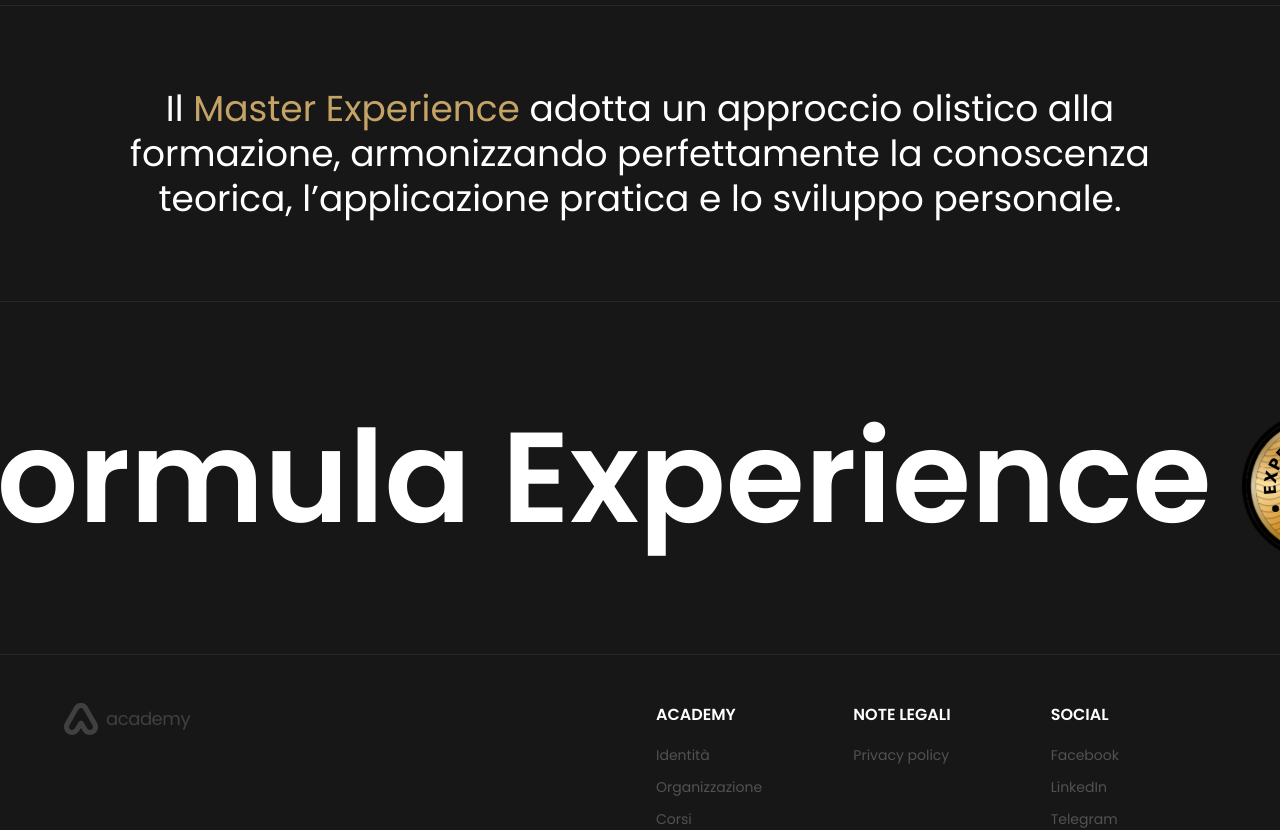
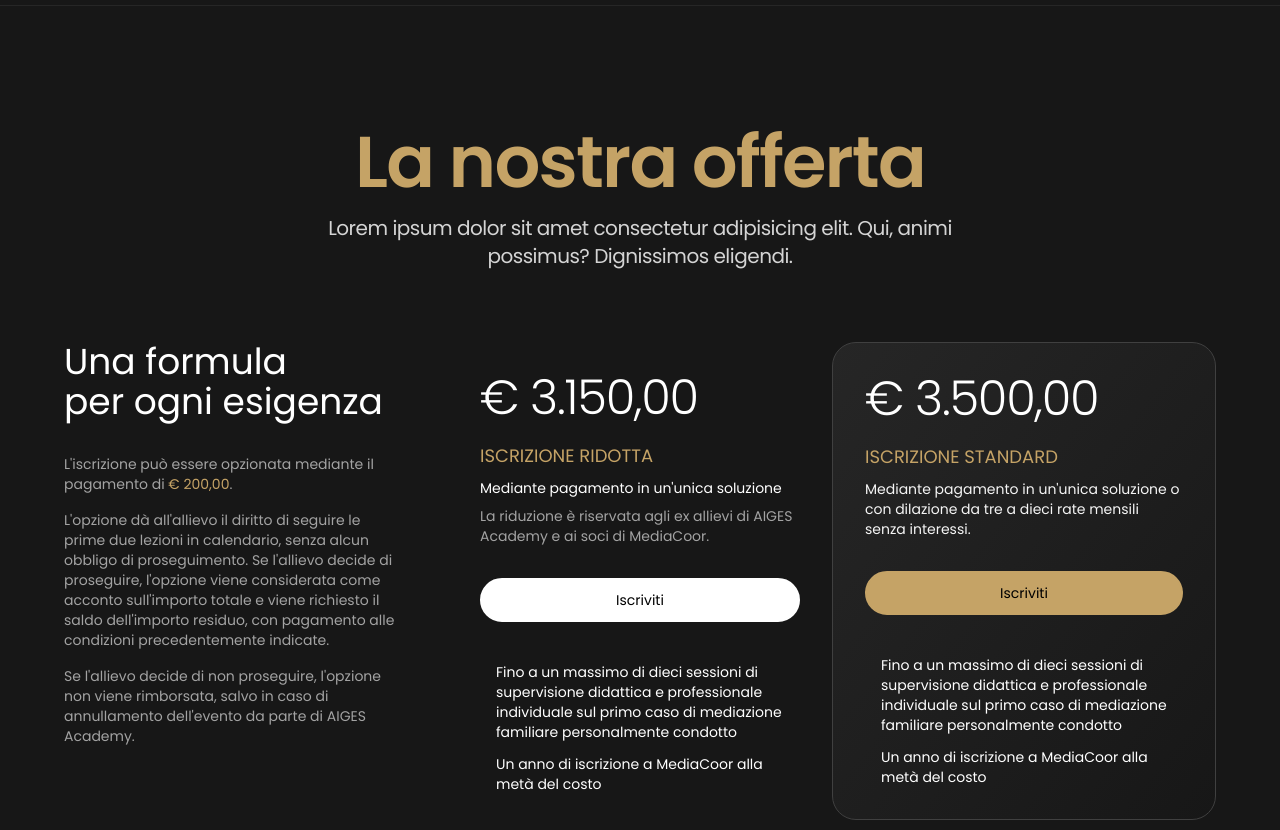
Before and after one commit to plasm/academy, a Nuxt app: page /corsi/master-experience in a window 1280 px wide. Shown: the part 4680-5510 px from the top of the page. Built offline with nearby package versions, Linux system fonts and the light colour scheme.

Commit message:
feat: price

```diff
--- /dev/null
+++ b/components/ac-pricing/index.vue
@@ -0,0 +1,82 @@
+<template>
+  <section data-name="ac-pricing">
+    <div class="relative mx-auto w-full max-w-7xl items-center px-4 md:px-12 lg:px-16">
+      <div class="mx-auto grid grid-cols-1 items-start lg:grid-cols-3">
+        <div class="lg:pr-12">
+          <div class="flex flex-col p-8 lg:p-0">
+            <h1 class="text-4xl text-white">
+              Una formula
+              <span class="lg:block"> per ogni esigenza </span>
+            </h1>
+            <div class="mt-8 max-w-lg">
+              <div class="flex flex-col gap-4 text-sm text-neutral-400 ">
+                <div>L'iscrizione può essere opzionata mediante il pagamento di <span class="text-gold">€ 200,00</span>. </div>
+
+                <div>L'opzione dà all'allievo il diritto di seguire le prime due lezioni in calendario, senza alcun obbligo di proseguimento. Se l'allievo decide di proseguire, l'opzione viene considerata come acconto sull'importo totale e viene richiesto il saldo dell'importo residuo, con pagamento alle condizioni precedentemente indicate.</div>
+
+                <div>Se l'allievo decide di non proseguire, l'opzione non viene rimborsata, salvo in caso di annullamento dell'evento da parte di AIGES Academy.</div>
+              </div>
+            </div>
+          </div>
+        </div>
+        <section class="flex flex-col px-6 sm:px-8 lg:py-8">
+          <h3 class="mt-5 text-lg uppercase text-gold">
+            iscrizione ridotta
+          </h3>
+          <p class="mt-2 text-sm text-white">
+            Mediante pagamento in un'unica soluzione
+          </p>
+          <div class="mt-2 text-sm text-neutral-400">
+            La riduzione è riservata agli ex allievi di AIGES Academy e ai soci di MediaCoor.
+          </div>
+          <p class="order-first text-5xl font-light tracking-tight text-white">
+            € 3.150,00
+          </p>
+          <ul role="list" class="order-last mt-10 flex flex-col gap-y-3 text-sm text-white">
+            <li class="flex items-center">
+              <span class="ml-4 text-sm">Fino a un massimo di dieci sessioni di supervisione didattica e professionale individuale sul primo caso di mediazione familiare personalmente condotto</span>
+            </li>
+            <li class="flex items-center">
+              <span class="ml-4 text-sm">Un anno di iscrizione a MediaCoor alla metà del costo</span>
+            </li>
+          </ul>
+          <a class="nline-flex mt-8 w-full items-center justify-center rounded-full border-2 border-white bg-white px-6 py-2.5 text-center text-sm text-black duration-200 hover:border-white hover:bg-transparent hover:text-white focus:outline-none focus-visible:outline-white focus-visible:ring-white" href="https://rebrand.ly/dff6g2m">
+            Iscriviti
+          </a>
+        </section>
+        <section class="order-first flex flex-col rounded-3xl border border-neutral-700 bg-gradient-to-br from-neutral-800 to-neutral-900 px-6 py-8 sm:px-8 lg:order-none">
+          <h3 class="mt-5 text-lg uppercase text-gold">
+            iscrizione standard
+          </h3>
+          <p class="mt-2 text-sm text-neutral-100">
+            Mediante pagamento in un'unica soluzione o con dilazione da tre a dieci rate mensili senza interessi.
+          </p>
+          <p class="order-first text-5xl font-light tracking-tight text-white">
+            € 3.500,00
+          </p>
+          <ul role="list" class="order-last mt-10 flex flex-col gap-y-3 text-sm text-white">
+            <li class="flex items-center">
+              <span class="ml-4 text-sm">Fino a un massimo di dieci sessioni di supervisione didattica e professionale individuale sul primo caso di mediazione familiare personalmente condotto</span>
+            </li>
+            <li class="flex items-center">
+              <span class="ml-4 text-sm">Un anno di iscrizione a MediaCoor alla metà del costo</span>
+            </li>
+          </ul>
+          <a class="nline-flex mt-8 w-full items-center justify-center rounded-full border-2 border-gold bg-gold px-6 py-2.5 text-center text-sm text-black duration-200 hover:border-gold hover:bg-transparent hover:text-gold focus:outline-none focus-visible:outline-white focus-visible:ring-white" href="https://rebrand.ly/dff6g2m">
+            Iscriviti
+          </a>
+        </section>
+      </div>
+    </div>
+  </section>
+</template>
+
+<script>
+export default {
+  name: 'ac-pricing'
+}
+</script>
+
+<style lang="scss" scoped>
+
+</style>
--- a/pages/corsi/master-experience.vue
+++ b/pages/corsi/master-experience.vue
@@ -178,6 +178,22 @@
     </ac-sticky-resources>
 
     <ac-separator class="mb-20" />
+    <!--
+      PRICING -->
+    <ac-heading description="Lorem ipsum dolor sit amet consectetur adipisicing elit. Qui, animi possimus? Dignissimos eligendi.">
+      <template #title>
+        <div class="leading-none ">
+          <span class="text-gold">La nostra offerta</span>
+        </div>
+      </template>
+    </ac-heading>
+
+    <ac-pricing class="mt-8" />
+
+    <!--
+      PRICING -->
+
+    <ac-separator class="my-20" />
 
     <div class="mx-auto max-w-6xl  px-4">
       <div class="my-10 text-center text-4xl leading-tight text-white">
@@ -249,19 +265,7 @@
         Dispense elettroniche per i moduli 1, 2, 3, 4, 5, 6, 7 e 9 e dal manuale <em>I professionisti e la gestione dei conflitti. Un metodo innovativo per integrare competenze tecniche e relazionali, risolvere conflitti e concludere negoziazioni</em> per il modulo 8.
       </div>
       <br>
-      <div class="mb-2 text-lg font-semibold  text-gold">
-        Gli attestati
-      </div>
-      <br>
-      <div class="text-white">
-        Attestato di idoneità alla pratica guidata e alla supervisione didattica e professionale in formato PDF, con QR Code e certificazione digitale
-        <br>
-        Attestato di professionista negoziatore dei conflitti in formato PDF, con QR Code e certificazione digitale
-        <br>
-        Attestato di qualifica professionale in formato cartaceo, con QR Code e certificazione digitale
-        <br>
-      </div>
-      <br>
+
       <div class="mb-2 text-lg font-semibold  text-gold">
         L'iscrizione
       </div>
```
